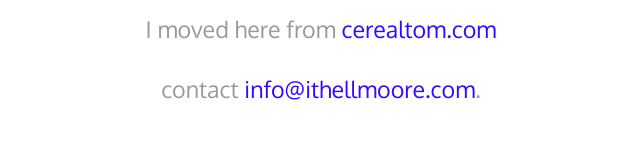
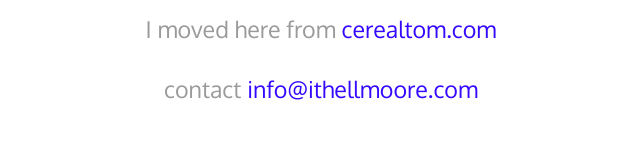
Before and after one commit to cerealtom/ithellmoore, a website: page about.html in a window 1280 px wide. Shown: the part 790-950 px from the top of the page, 319-959 px from the left. Drawn offline with Linux system fonts and the light colour scheme.

Commit message:
don't know how this wasn't included last time?: edited about

```diff
--- a/about.html
+++ b/about.html
@@ -29,7 +29,7 @@
 			<img src="images/about-b.jpg" alt="alt-self">
 		<p style="padding-top:3%;">Hi, my name is Ithell Moore, a Dublin based artist, illustrator, and printmaker, and a member of the <a href="https://www.blackchurchprint.ie" target="_blank">Black Church Print Studio</a>; just finished making <a href="giraffe.html" target="_blank"><mark>The Bright Yellow Giraffe</mark></a> app for <a href="https://apps.apple.com/us/app/the-bright-yellow-giraffe/id1544249547" target="_blank">iOS</a> and <a href="https://play.google.com/store/apps/details?id=com.StoryHorse.The_Bright_Yellow_Giraffe" target="_blank">Android</a>.</p>
 		<p>I moved here from <a href="https://cerealtom.com" target="_blank">cerealtom.com</a></p>
-		<p>contact <a href="mailto:info@ithellmoore.com">info@ithellmoore.com</a>.</p>
+		<p>contact <a href="mailto:info@ithellmoore.com">info@ithellmoore.com</a></p>
 	</div>
 	<div class="clear" id="footer">
 		<a href="https://www.instagram.com/twoombo" target="_blank" alt="Instagram"><i class="fa-brands fa-instagram" style="font-size:24px"></i></a>
```
